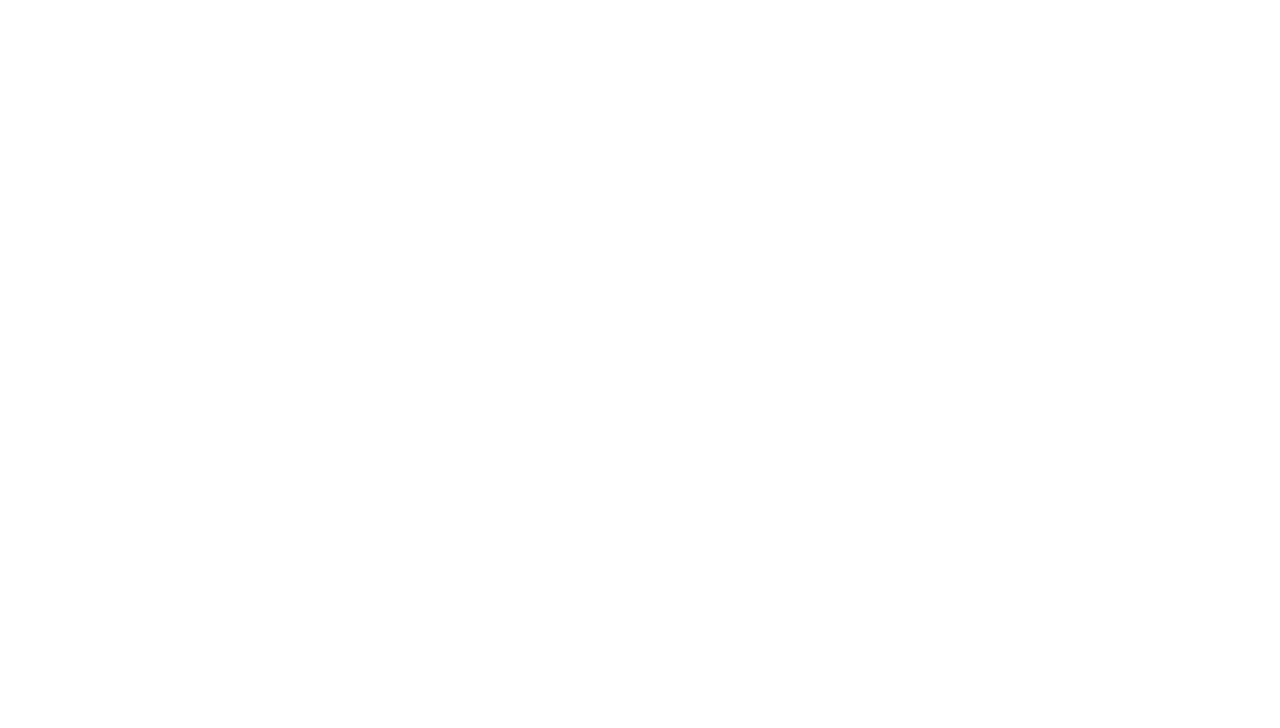
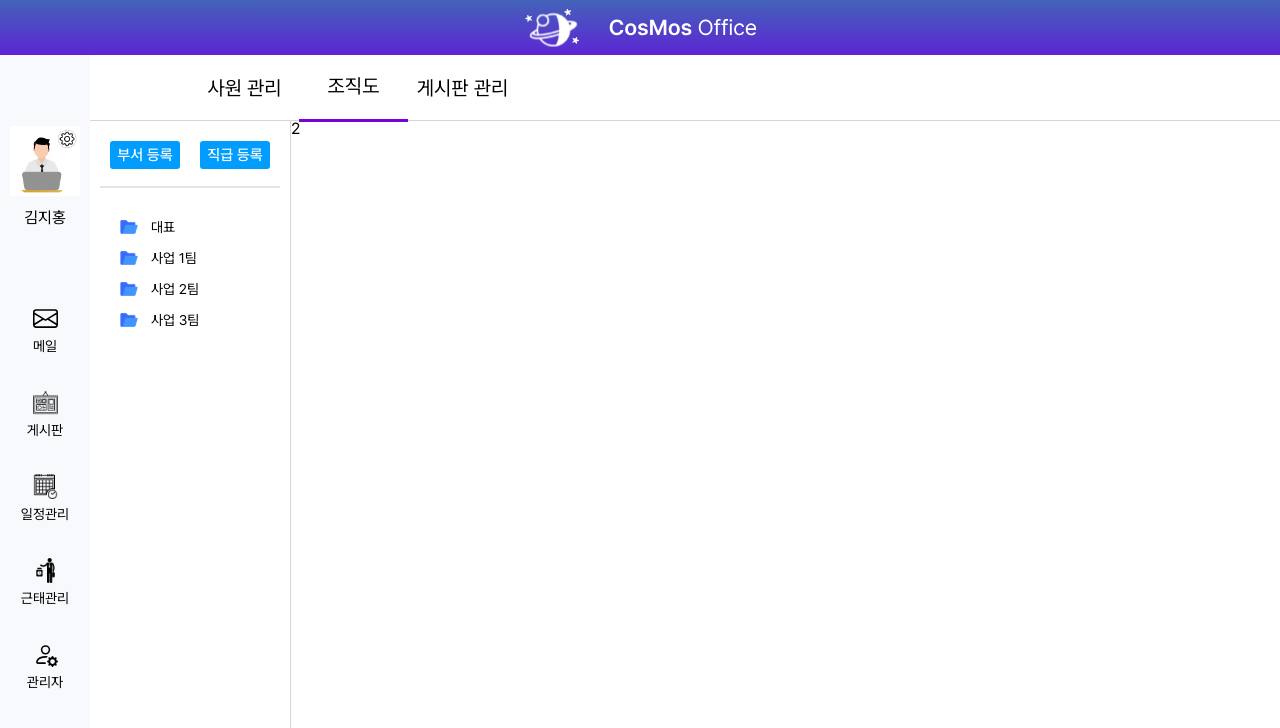
Before and after one commit to CosMos-Organization/cosmos-groupware-front, a React (Create React App) app: page /admin/org in a window 1280 px wide. Before the commit this address had no page. Shown: the top 728 px of the page. Built offline with nearby package versions, Linux system fonts and the light colour scheme.

Commit message:
0319_최수환_color abstract 추가, 조직도 레이아웃

```diff
--- a/src/App.js
+++ b/src/App.js
@@ -4,6 +4,7 @@ import './SCSS/base/reset.scss'
 import './SCSS/base/font.scss'
 import Admin_Employee from "./pages/Admin_Employee";
 import React_Calendar from "./pages/React_Calendar";
+import Admin_Organization from "./pages/Admin_Organization";
 
 function App() {
   return (
@@ -11,6 +12,7 @@ function App() {
       <Routes>
         <Route path="/" element={<Main />}></Route>
         <Route path="/admin/employee" element={<Admin_Employee />}></Route>
+        <Route path="/admin/org" element={<Admin_Organization />}></Route>
         <Route path="/calendar" element={<React_Calendar />}></Route>
       </Routes>
 
--- /dev/null
+++ b/src/SCSS/abstracts/color.scss
@@ -0,0 +1,2 @@
+$main-color:#5D25D4;
+$sub-color:#F8F9FD;
--- a/src/SCSS/components/leftbar_min.module.scss
+++ b/src/SCSS/components/leftbar_min.module.scss
@@ -1,8 +1,10 @@
+@import "../abstracts/color";
+
 .left_main {
     font-family: Pretendard Variable;
     width: 90px;
     height: 100vh;
-    background-color: #FFFFFF;
+    background-color: $sub-color;
 
     .profile_wrapper {
         margin-top: 126px;
--- a/src/SCSS/pages/Admin_Organization.module.scss
+++ b/src/SCSS/pages/Admin_Organization.module.scss
@@ -0,0 +1,108 @@
+.main {
+    height: 100vh;
+    display: flex;
+    background-color: #FFFFFF;
+    font-family: Pretendard Variable;
+
+    .container {
+        margin-top: 55px;
+        width: calc(100% - 90px);
+        height: calc(100% - 55px);
+
+        .top_box {
+            height: 65px;
+            width: 100%;
+            border-bottom: 1px solid #D9D6DB;
+
+
+            .title_wrapper {
+                display: flex;
+                height: 100%;
+                align-items: center;
+                margin-left: 100px;
+
+                .title_box {
+                    width: 10%;
+                    height: 100%;
+                    display: flex;
+                    align-items: center;
+                    justify-content: center;
+
+                    h1 {
+                        font-size: 20px;
+                    }
+                }
+
+                .active {
+                    border-bottom: 3px solid #7900DF;
+                    width: 10%;
+                    height: 100%;
+                    display: flex;
+                    align-items: center;
+                    justify-content: center;
+
+                    h1 {
+                        font-size: 20px;
+                    }
+
+                }
+            }
+        }
+
+        .content_box {
+            display: flex;
+            height: calc(100% - 66px);
+
+            .left_box {
+                border-right: 1px solid #D9D6DB;
+                width: 200px;
+
+                .button_wrapper {
+                    display: flex;
+                    justify-content: space-evenly;
+                    margin-top: 20px;
+                    margin-bottom: 17px;
+
+                    .add_btn {
+                        display: flex;
+                        justify-content: center;
+                        align-items: center;
+                        width: 70px;
+                        height: 28px;
+                        background-color: #009DFF;
+                        color: white;
+                        font-size: 15px;
+                        font-weight: 500;
+                        border-radius: 3px;
+                    }
+                }
+
+                hr {
+                    width: 90%;
+                    background: #E3E4E7;
+                    border: 0;
+                    height: 1.5px;
+                }
+
+                .folder_wrapper {
+                    margin-left: 30px;
+                    margin-top: 30px;
+                    display: grid;
+                    gap: 13px;
+                    .folder_box {
+                        display: flex;
+                        font-size: 14px;
+                        font-weight: 400;
+                        align-items: center;
+
+                        img{
+                            margin-right: 13px;
+                            width: 18px;
+                            height: 18px;
+                        }
+                    }
+                }
+            }
+        }
+    }
+}
--- a/src/SCSS/pages/admin_Employee.module.scss
+++ b/src/SCSS/pages/admin_Employee.module.scss
@@ -1,17 +1,18 @@
 .main {
     height: 100vh;
     display: flex;
-    background-color: #F8F9FD;
+    background-color: #FFFFFF;
     font-family: Pretendard Variable;
 
     .container {
         margin-top: 55px;
-        width: 100%;
+        width: calc(100% - 90px);
+        height: calc(100% - 55px);
 
         .top_box {
-            height: 70px;
+            height: 65px;
             width: 100%;
-            background-color: #FFFFFF;
+            border-bottom: 1px solid #D9D6DB;
 
             .title_wrapper {
                 display: flex;
--- a/src/components/Banner.jsx
+++ b/src/components/Banner.jsx
@@ -1,5 +1,5 @@
 import React from 'react'
-import style from '../SCSS/components/banner.module.scss';
+import style from '../SCSS/components/Banner.module.scss';
 
 const Banner = () => {
     return (
--- a/src/pages/Admin_Organization.jsx
+++ b/src/pages/Admin_Organization.jsx
@@ -1,9 +1,74 @@
 import React from 'react'
+import style from '../SCSS/pages/Admin_Organization.module.scss';
+import Banner from '../components/Banner';
+import Leftbar_min from '../components/Leftbar_min';
 
 const Admin_Organization = () => {
     return (
-        <div>
-            Admin_organization
+        <div className={style.main}>
+            <Banner />
+            <Leftbar_min />
+
+
+
+            <div className={style.container}>
+                <div className={style.top_box}>
+                    <div className={style.title_wrapper}>
+                        <div className={`${style.title_box}`}>
+                            <h1>
+                                사원 관리
+                            </h1>
+                        </div>
+                        <div className={`${style.title_box} ${style.active}`}>
+                            <h1>
+                                조직도
+                            </h1>
+                        </div>
+                        <div className={style.title_box}>
+                            <h1>
+                                게시판 관리
+                            </h1>
+                        </div>
+                    </div>
+                </div>
+                <div className={style.content_box}>
+                    <div className={style.left_box}>
+                        <div className={style.button_wrapper}>
+                            <div className={style.add_btn}>
+                                부서 등록
+                            </div>
+                            <div className={style.add_btn}>
+                                직급 등록
+                            </div>
+                        </div>
+                        <hr />
+                        <div className={style.folder_wrapper}>
+                            <div className={style.folder_box}>
+                                <img src="/svg/folder_svg.svg" alt="folder" />
+                                대표
+                            </div>
+                            <div className={style.folder_box}>
+                                <img src="/svg/folder_svg.svg" alt="folder" />
+                                사업 1팀
+                            </div>
+                            <div className={style.folder_box}>
+                                <img src="/svg/folder_svg.svg" alt="folder" />
+                                사업 2팀
+                            </div>
+                            <div className={style.folder_box}>
+                                <img src="/svg/folder_svg.svg" alt="folder" />
+                                사업 3팀
+                            </div>
+                        </div>
+                    </div>
+
+                    <div className={style.right_box}>
+                        2
+                    </div>
+                </div>
+
+            </div>
+
         </div>
     )
 }
```
Also changed, not shown: public/svg/folder_svg.svg (added).
